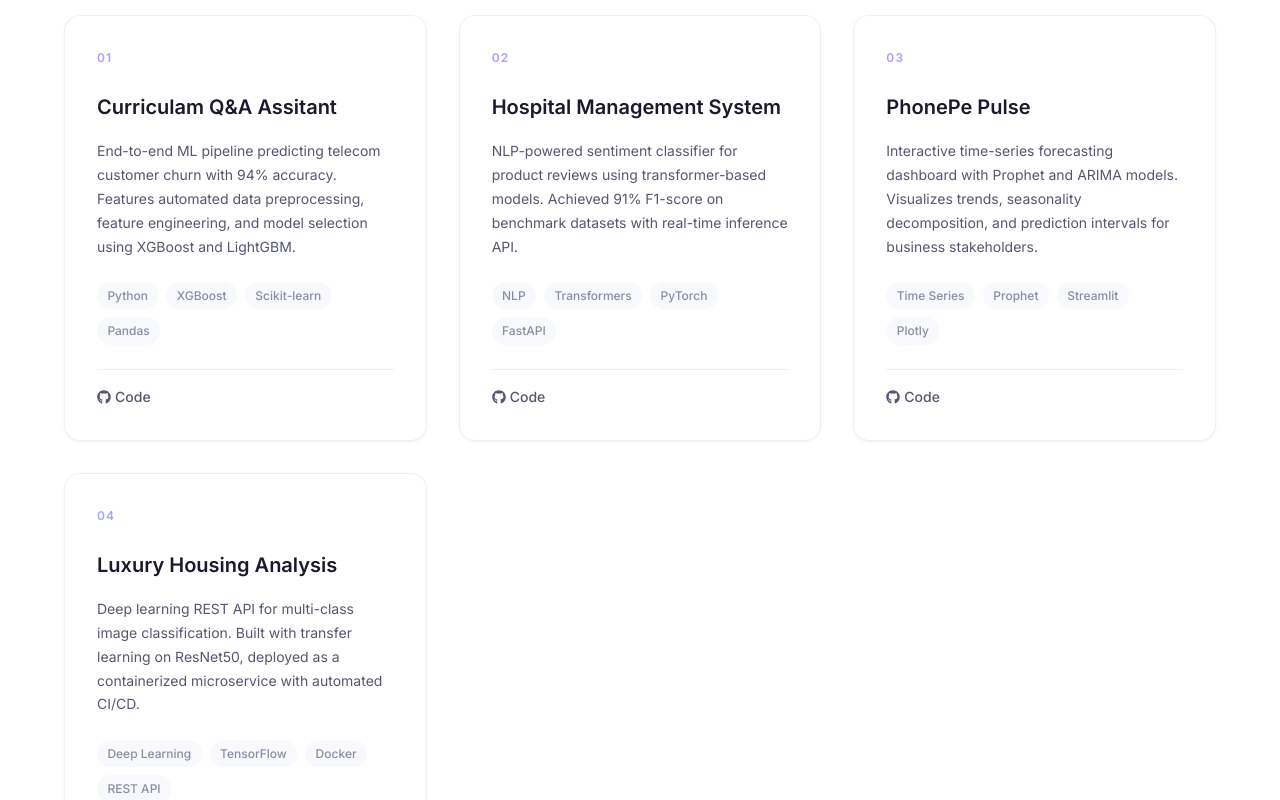
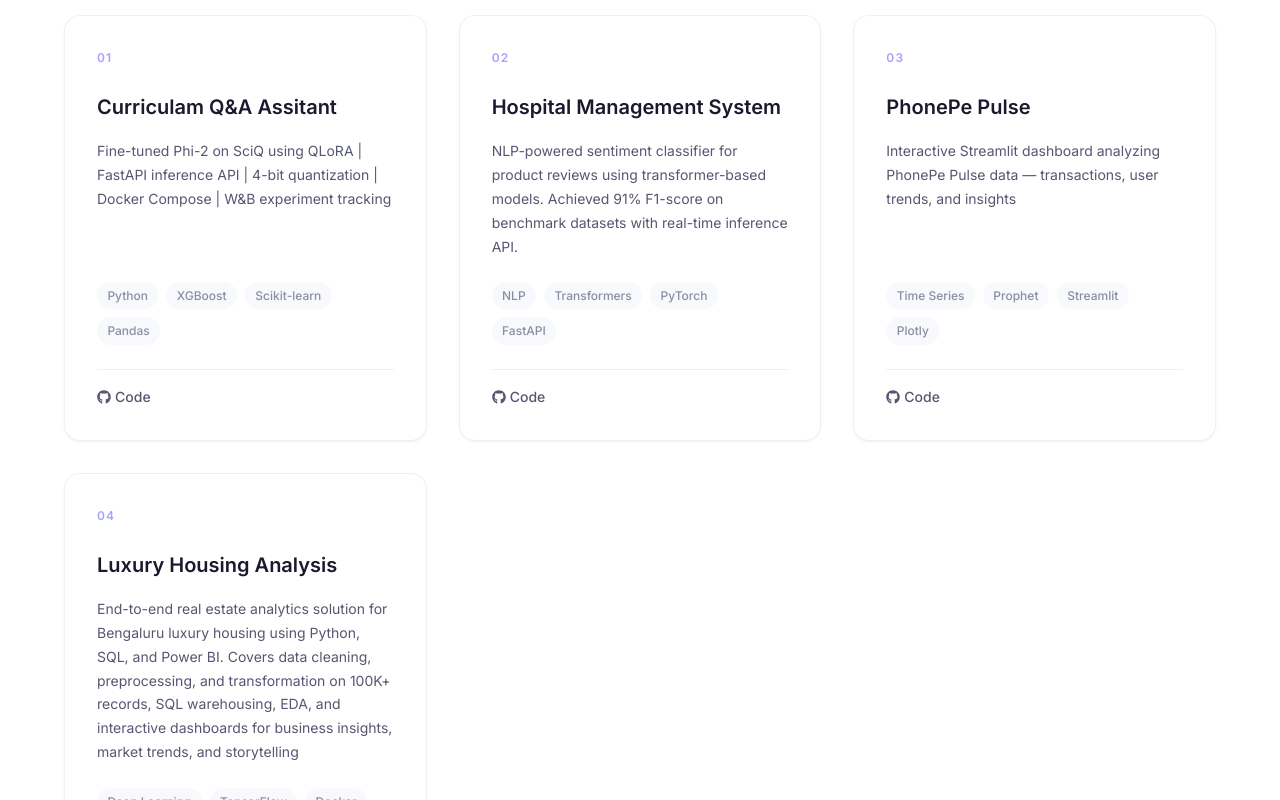
Before and after one commit to naveenr-ds/naveenr-ds.github.io, a React (Vite) app: page / in a window 1280 px wide. Shown: the part 1900-2700 px from the top of the page. Built offline with nearby package versions, Linux system fonts and the light colour scheme.

Commit message:
description Changes

```diff
--- a/src/data/projects.js
+++ b/src/data/projects.js
@@ -3,7 +3,7 @@
     id: 1,
     title: 'Curriculam Q&A Assitant',
     description:
-      'End-to-end ML pipeline predicting telecom customer churn with 94% accuracy. Features automated data preprocessing, feature engineering, and model selection using XGBoost and LightGBM.',
+      'Fine-tuned Phi-2 on SciQ using QLoRA | FastAPI inference API | 4-bit quantization | Docker Compose | W&B experiment tracking',
     tags: ['Python', 'XGBoost', 'Scikit-learn', 'Pandas'],
     github: 'https://github.com/naveenr-ds/curriculum-qa-assistant.git',
     demo: null,
@@ -21,7 +21,7 @@
     id: 3,
     title: 'PhonePe Pulse',
     description:
-      'Interactive time-series forecasting dashboard with Prophet and ARIMA models. Visualizes trends, seasonality decomposition, and prediction intervals for business stakeholders.',
+      'Interactive Streamlit dashboard analyzing PhonePe Pulse data — transactions, user trends, and insights',
     tags: ['Time Series', 'Prophet', 'Streamlit', 'Plotly'],
     github: 'https://github.com/naveenr-ds/Phonepe_pulse.git',
     demo: null,
@@ -30,9 +30,9 @@
     id: 4,
     title: 'Luxury Housing Analysis',
     description:
-      'Deep learning REST API for multi-class image classification. Built with transfer learning on ResNet50, deployed as a containerized microservice with automated CI/CD.',
+      'End-to-end real estate analytics solution for Bengaluru luxury housing using Python, SQL, and Power BI. Covers data cleaning, preprocessing, and transformation on 100K+ records, SQL warehousing, EDA, and interactive dashboards for business insights, market trends, and storytelling',
     tags: ['Deep Learning', 'TensorFlow', 'Docker', 'REST API'],
-    github: 'https://github.com/naveenr-ds',
+    github: 'https://github.com/naveenr-ds/bengaluru-luxury-housing-analysis.git',
     demo: null,
   },
 
```
